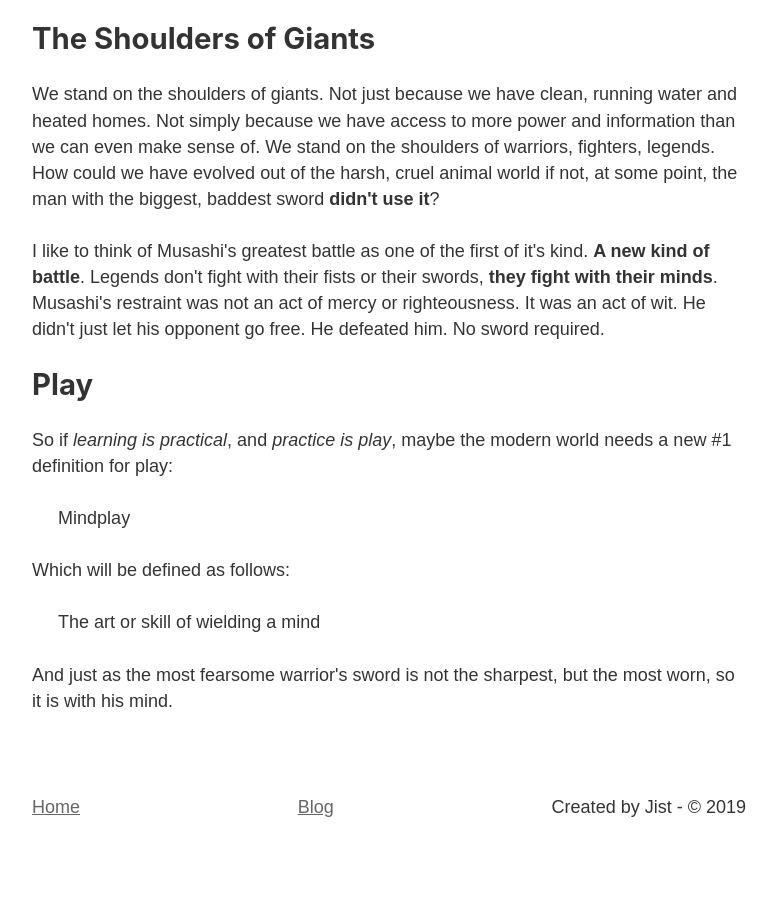
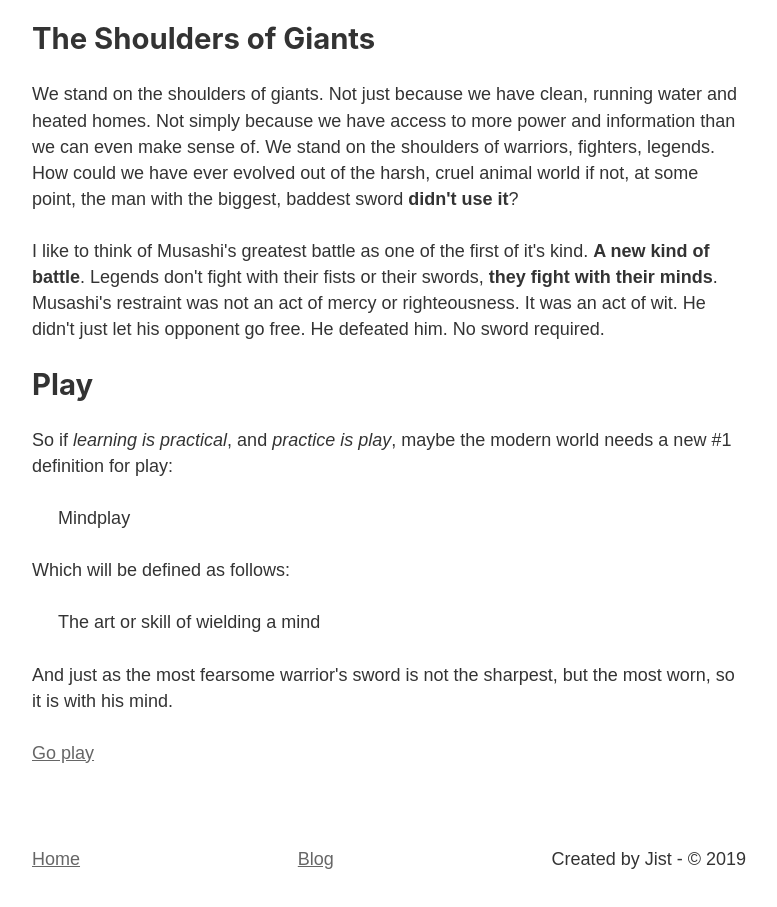
Before and after one commit to jistjoalal/blog, a Gatsby site: page /blog/codewars in a window 1280 px wide. Shown: the part 8662-9569 px from the top of the page, without its empty margins (251-1028 px from the left). Before the commit the page ends 9526 px from the top, so only its background shows below. Built offline with nearby package versions, Linux system fonts and the light colour scheme; Gatsby itself is replaced by a stand-in of ours.

Commit message:
final thought on codewars post

```diff
--- a/blog/codewars/codewars.md
+++ b/blog/codewars/codewars.md
@@ -139,7 +139,7 @@ Musashi was a legend, not only due to his fighting skills, but because of his mo
 
 ## The Shoulders of Giants
 
-We stand on the shoulders of giants. Not just because we have clean, running water and heated homes. Not simply because we have access to more power and information than we can even make sense of. We stand on the shoulders of warriors, fighters, legends. How could we have evolved out of the harsh, cruel animal world if not, at some point, the man with the biggest, baddest sword **didn't use it**?
+We stand on the shoulders of giants. Not just because we have clean, running water and heated homes. Not simply because we have access to more power and information than we can even make sense of. We stand on the shoulders of warriors, fighters, legends. How could we have ever evolved out of the harsh, cruel animal world if not, at some point, the man with the biggest, baddest sword **didn't use it**?
 
 I like to think of Musashi's greatest battle as one of the first of it's kind. **A new kind of battle**. Legends don't fight with their fists or their swords, **they fight with their minds**. Musashi's restraint was not an act of mercy or righteousness. It was an act of wit. He didn't just let his opponent go free. He defeated him. No sword required.
 
@@ -154,3 +154,5 @@ Which will be defined as follows:
 > The art or skill of wielding a mind
 
 And just as the most fearsome warrior's sword is not the sharpest, but the most worn, so it is with his mind.
+
+[Go play](https://codewars.com)
```
